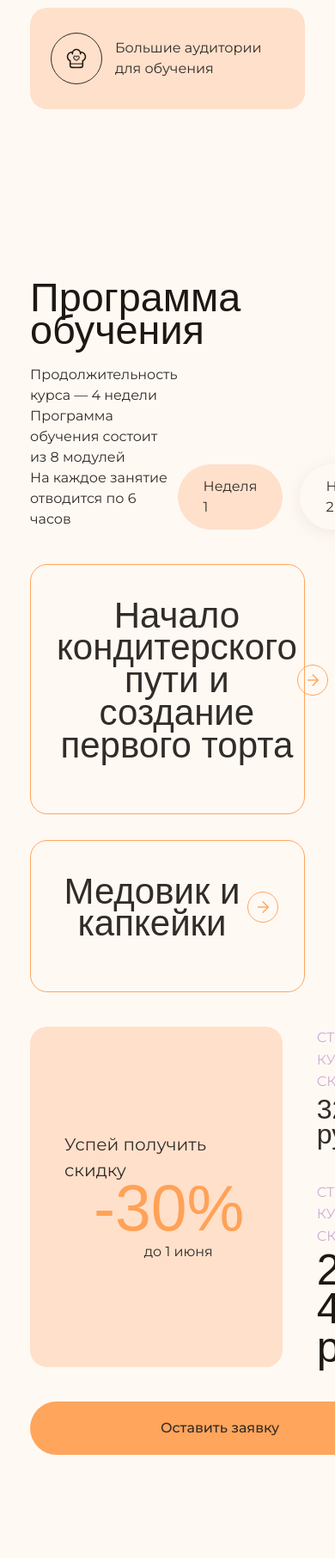
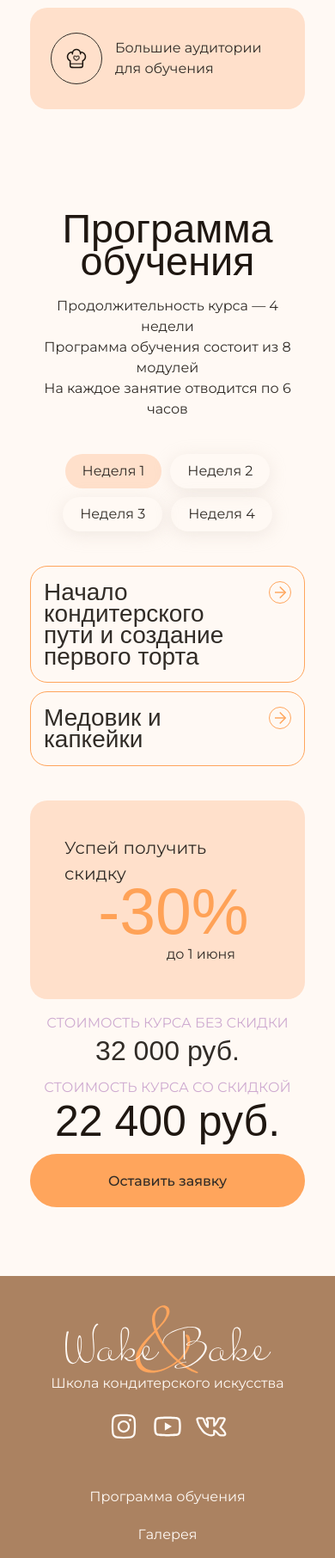
Before and after one commit to unenl1ghtened/homework, a PHP site: page /wake-bake/index.html in a window 390 px wide. Shown: the part 1922-3734 px from the top of the page at 86% size. Run offline with PHP 8.4, Linux system fonts and the light colour scheme.

Commit message:
Update style.css

```diff
--- a/wake-bake/css/style.css
+++ b/wake-bake/css/style.css
@@ -551,6 +551,7 @@
     justify-content: space-between;
     align-items: end;
     margin-bottom: 40px;
+    gap: 40px;
 }
 
 .program__title {
@@ -610,6 +611,7 @@
         transform: translateX(0%) scale(1);
         color: var(--accent-color);
     }
+
     100% {
         transform: translateX(10%) scale(1.1);
         color: #ff9138;
@@ -619,6 +621,7 @@
 .program__discount-price-big {
     align-self: flex-end
 }
+
 .program__discount-price-text {
     line-height: 160%;
     text-transform: uppercase;
@@ -682,9 +685,9 @@
 }
 
 .accordion-list__item {
-    border: 1px solid #ffa55c;
+    border: 1px solid var(--accent-color);
     border-radius: 20px;
-    padding: 40px 30px;
+
     margin-bottom: 30px;
 }
 
@@ -693,18 +696,24 @@
 }
 
 .accordion-list__control {
+    padding: 40px 30px;
+    gap: 15px;
+    width: 100%;
+    text-align: left;
     display: flex;
     justify-content: space-between;
-    align-items: center;
-    width: 100%;
-    margin-bottom: 20px;
+    align-items: top;
+    font-size: inherit;
     background: transparent;
-}
 
-.accordion-list__control-title {
     font-family: "Gabriola", sans-serif;
     font-size: 42px;
     line-height: .9;
+    transition: var(--transition);
+}
+
+.accordion-list__item--opened .accordion-list__control {
+    padding-bottom: 20px;
 }
 
 .accordion-list__control-img {
@@ -753,7 +762,7 @@
 
 .content__inner {
     display: flex;
-    justify-content: space-between;
+    padding: 0 30px 40px;
     gap: 80px;
 }
 
@@ -947,6 +956,23 @@
         grid-column: 1 / -1;
         margin-top: 40px;
     }
+
+    /* ------------- */
+    .program__top {
+        flex-direction: column;
+        align-items: start;
+        margin-bottom: 40px;
+    }
+    .tab-control {
+        flex-wrap: wrap;
+    }
+    .accordion-list__control {
+        padding: 25px 30px;
+        font-size: 35px;
+    }
+    .content__inner {
+        gap: 30px;
+    }
 }
 
 @media (max-width: 900px) {
@@ -980,6 +1006,16 @@
     }
 
     /* --------------------- */
+
+    .program__bottom-grid {
+        max-width: none;
+        grid-template: repeat(3, auto) / minmax(280px, 1fr) 1fr;
+    }
+    .program__bottom-img {
+        display: none;
+    }
+
+    /* -------------- */
 
     .footer__inner {
         grid-template-columns: repeat(2, 1fr);
@@ -1052,6 +1088,30 @@
     .info__desc {
         margin-bottom: 0;
     }
+
+    /* ----------- */
+
+    .program__inner {
+        padding: 60px 0;
+    }
+    .tab-control {
+        gap: 10px;
+    }
+    .tab-control__link {
+        padding: 8px 20px;
+    }
+    .content__inner {
+        flex-direction: column;
+    }
+    .content__theory, .content__practice {
+        flex-direction: column;
+    }
+    .content__theory {
+        max-width: none;
+    }
+    .content__practice-text {
+        max-width: none;
+    }
 }
 
 @media (max-width: 600px) {
@@ -1079,6 +1139,52 @@
 
 
     /* ------------------- */
+    .program__title {
+        text-align: center;
+    }
+
+    .program__top {
+        text-align: center;
+        align-items: center;
+    }
+
+    .accordion-list__item {
+        margin-bottom: 10px;
+    }
+
+    .tab-control {
+        justify-content: center;
+    }
+
+    .accordion-list__control {
+        padding: 17px 30px;
+        font-size: 28px;
+    }
+
+    .accordion-list__control-img {
+        width: 26px;
+        height: 26px;
+    }
+
+    .accordion-list__control-img img {
+        width: 10px;
+    }
+
+    .program__bottom-grid {
+        grid-template: repeat(3, auto) / repeat(2, auto);
+    }
+
+    .program__discount-price-big {
+        justify-content: start;
+    }
+
+    .program__discount {
+        grid-row: auto;
+        grid-column: 1 / -1;
+        justify-self: center;
+    }
+
+    /* ------------------ */
 
     .footer__inner {
         grid-template-columns: auto;
@@ -1123,4 +1229,26 @@
     .modal__window {
         padding: 0 20px 35px;
     }
+
+    /* ------------- */
+
+    .accordion-list__control {
+        padding: 17px 15px;
+    }
+
+    .content__inner {
+        padding: 0 15px 30px;
+    }
+
+    .content__theory-item {
+        margin-bottom: 10px;
+    }
+
+    .program__bottom-grid {
+        grid-template: none;
+        gap: 15px;
+    }
+    .program__discount-price {
+        text-align: center;
+    }
 }
```
